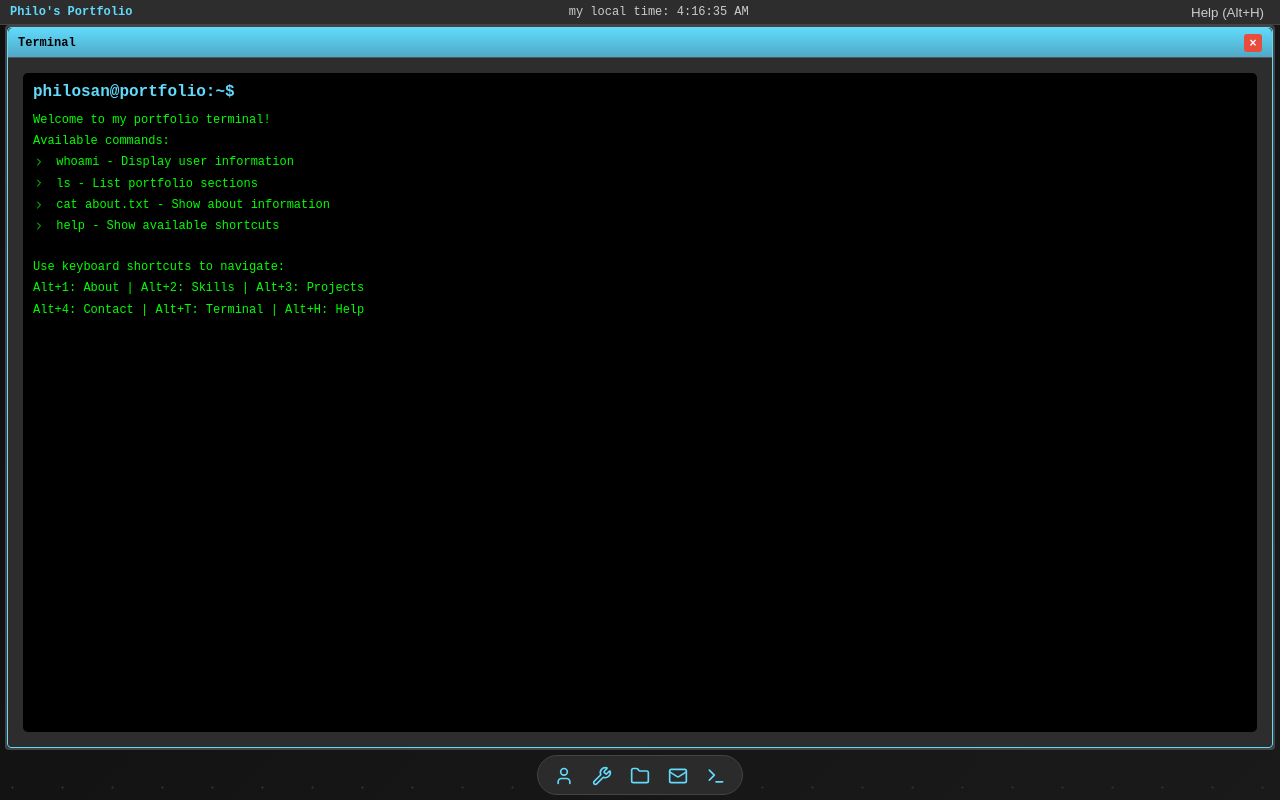
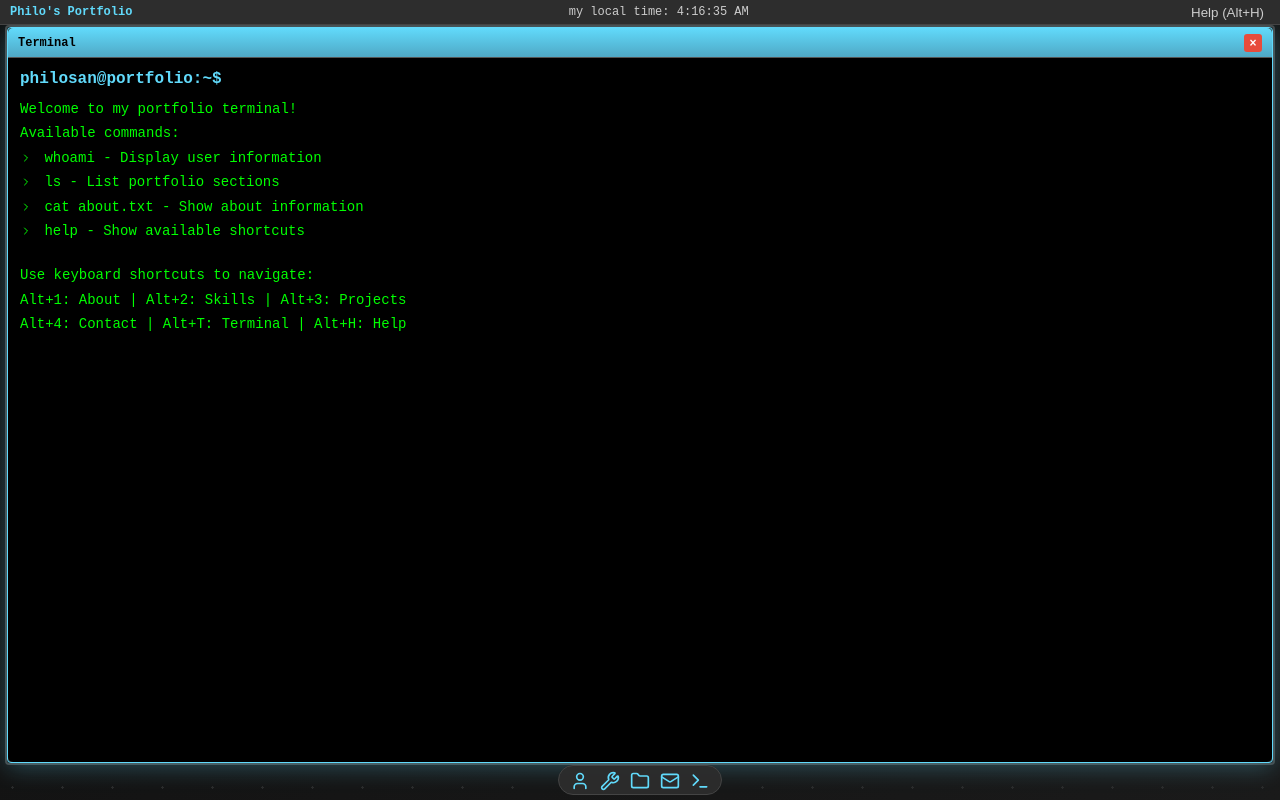
Before and after one commit to philopaterwaheed/philopaterwaheed.github.io, a React (Create React App) app in the folder home/: page / in a window 1280 px wide. Both pictures are taken after a click on the button 716 px from the left and 776 px from the top of the page. Built offline with nearby package versions, Linux system fonts and the light colour scheme.

Commit message:
Refactor App.css and App.js for improved layout and styling

```diff
--- a/home/src/App.css
+++ b/home/src/App.css
@@ -71,12 +71,6 @@ body {
   background-position: 0 0, 25px 25px;
 }
 
-.windows-container {
-  position: absolute;
-  width: 100%;
-  height: 100%;
-}
-
 
 .window {
   position: static;
@@ -85,6 +79,9 @@ body {
   border-radius: 4px;
   box-shadow: 0 4px 20px rgba(0, 0, 0, 0.5);
   transition: box-shadow 0.2s;
+  display:flex;
+  flex-direction:column;
+  align-self: center;
 }
 
 .window.active {
@@ -103,6 +100,7 @@ body {
   padding: 0 10px;
   user-select: none;
   border-radius: 5px 5px 0 0;
+  align-self: stretch;
 }
 
 .window.active .window-titlebar {
@@ -151,19 +149,21 @@ body {
 }
 
 .window-body {
-  padding: 15px;
+  padding: 8px;
   height: calc(100% - 30px);
+  max-width: 100%;
   overflow-y: auto;
+  overflow-x: hidden;
   background-color: #2d2d2d;
   border-radius: 0 0 5px 5px;
 }
 
 .window-content h2 {
   color: #61dafb;
-  margin-bottom: 15px;
+  margin-bottom: 10px;
   font-size: 18px;
   border-bottom: 1px solid #444;
-  padding-bottom: 8px;
+  padding-bottom: 5px;
 }
 
 .window-content h3 {
@@ -176,6 +176,7 @@ body {
   line-height: 1.6;
   margin-bottom: 10px;
   color: #cccccc;
+  font-size: 14px;
 }
 
 .window-content ul {
@@ -186,6 +187,7 @@ body {
 .window-content ul li {
   padding: 4px 0;
   color: #cccccc;
+  font-size: 14px;
 }
 
 .window-content ul li::before {
@@ -196,9 +198,9 @@ body {
 
 .bio {
   background-color: #333;
-  padding: 15px;
+  padding: 10px;
   border-radius: 5px;
-  margin-top: 15px;
+  margin-top: 10px;
 }
 
 .skills-grid {
@@ -292,21 +294,23 @@ body {
   background-color: #000;
   color: #00ff00;
   font-family: 'Courier New', monospace;
-  padding: 10px;
-  border-radius: 5px;
+  padding: 12px;
+  border-radius: 0 0 5px 5px;
   height: 100%;
+  box-sizing: border-box;
 }
 
 .terminal-header {
   color: #61dafb;
   margin-bottom: 10px;
   font-weight: bold;
+  font-size: 16px;
 }
 
 .terminal-output p {
   color: #00ff00;
   margin: 2px 0;
-  font-size: 12px;
+  font-size: 14px;
 }
 
 .help-overlay {
@@ -347,10 +351,15 @@ body {
 .shortcut {
   display: flex;
   align-items: center;
-  justify-content: space-between;
+  justify-content: flex-start;
+  gap: 15px;
   padding: 10px;
   background-color: #333;
   border-radius: 5px;
+}
+
+.shortcut span {
+  flex: 1;
 }
 
 kbd {
@@ -384,23 +393,23 @@ kbd {
   left: 50%;
   transform: translateX(-50%);
   display: flex;
-  gap: 10px;
+  gap: 8px;
   background-color: rgba(45, 45, 45, 0.95);
-  padding: 6px 12px;
-  border-radius: 20px;
+  padding: 4px 10px;
+  border-radius: 18px;
   border: 1px solid #444;
   backdrop-filter: blur(10px);
   z-index: 1001; /* above windows but below help overlay */
-  height: 40px;
+  height: 30px;
 }
 
 .launch-icon {
-  width: 28px;
-  height: 28px;
+  width: 22px;
+  height: 22px;
   border: none;
   background-color: transparent;
-  font-size: 16px;
-  border-radius: 6px;
+  font-size: 14px;
+  border-radius: 4px;
   transition: all 0.2s;
   display: flex;
   align-items: center;
@@ -430,18 +439,16 @@ kbd {
   background: #4fa8c5;
 }
 
+.window-body.terminal-window {
+  padding: 0;
+}
+
 .master-stack-windows {
   padding: 10px;
   box-sizing: border-box;
 }
 
 @media (max-width: 768px) {
-  .window {
-    min-width: 300px;
-    width: 90vw !important;
-    height: 70vh !important;
-  }
-
   .shortcuts-grid {
     grid-template-columns: 1fr;
   }
--- a/home/src/App.js
+++ b/home/src/App.js
@@ -12,8 +12,8 @@ function App() {
     GAP_SIZE: 5,
     BORDER_WIDTH: 2,
     STATUS_BAR_HEIGHT: 25,
-    QUICK_LAUNCH_HEIGHT: 50,
-    MASTER_WIDTH_RATIO: 0.5 // 50% of screen for master window
+    QUICK_LAUNCH_HEIGHT: 35,
+    MASTER_WIDTH_RATIO: 0.7 // 70% of screen for master window
   };
 
 
@@ -581,7 +581,7 @@ function App() {
                 zIndex: window.zIndex,
                 border: `${TILING_CONFIG.BORDER_WIDTH}px solid #444`,
                 borderRadius: '4px',
-                overflow: 'hidden'
+                diesplay: 'flex',
               }}
             >
               <Window
@@ -638,7 +638,7 @@ function Window({ window, isActive, onClose, onFocus }) {
           <button className="close-btn" onClick={onClose}>×</button>
         </div>
       </div>
-      <div className="window-body">
+      <div className={`window-body ${window.title === 'Terminal' ? 'terminal-window' : ''}`}>
         {window.content}
       </div>
     </div>
```
